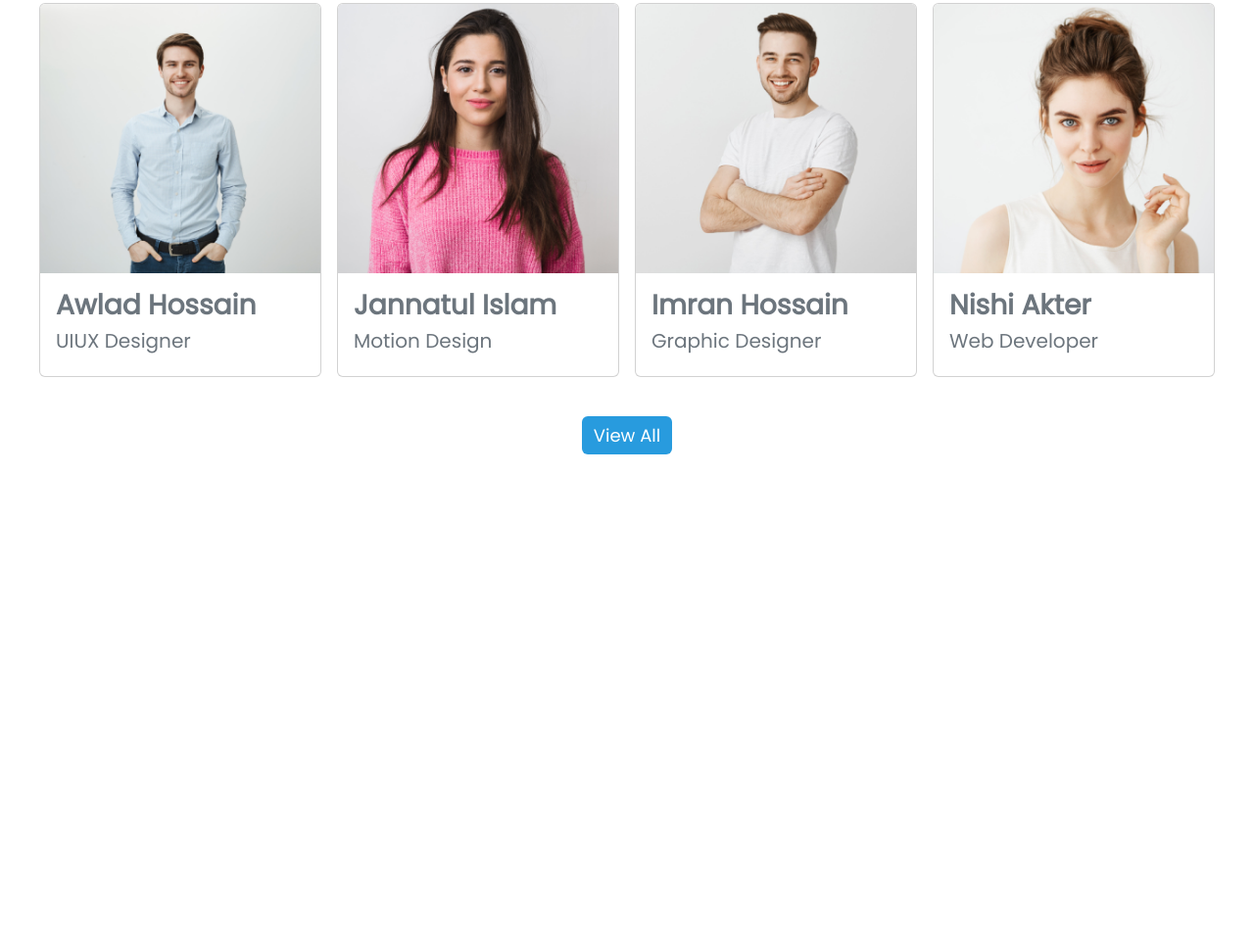
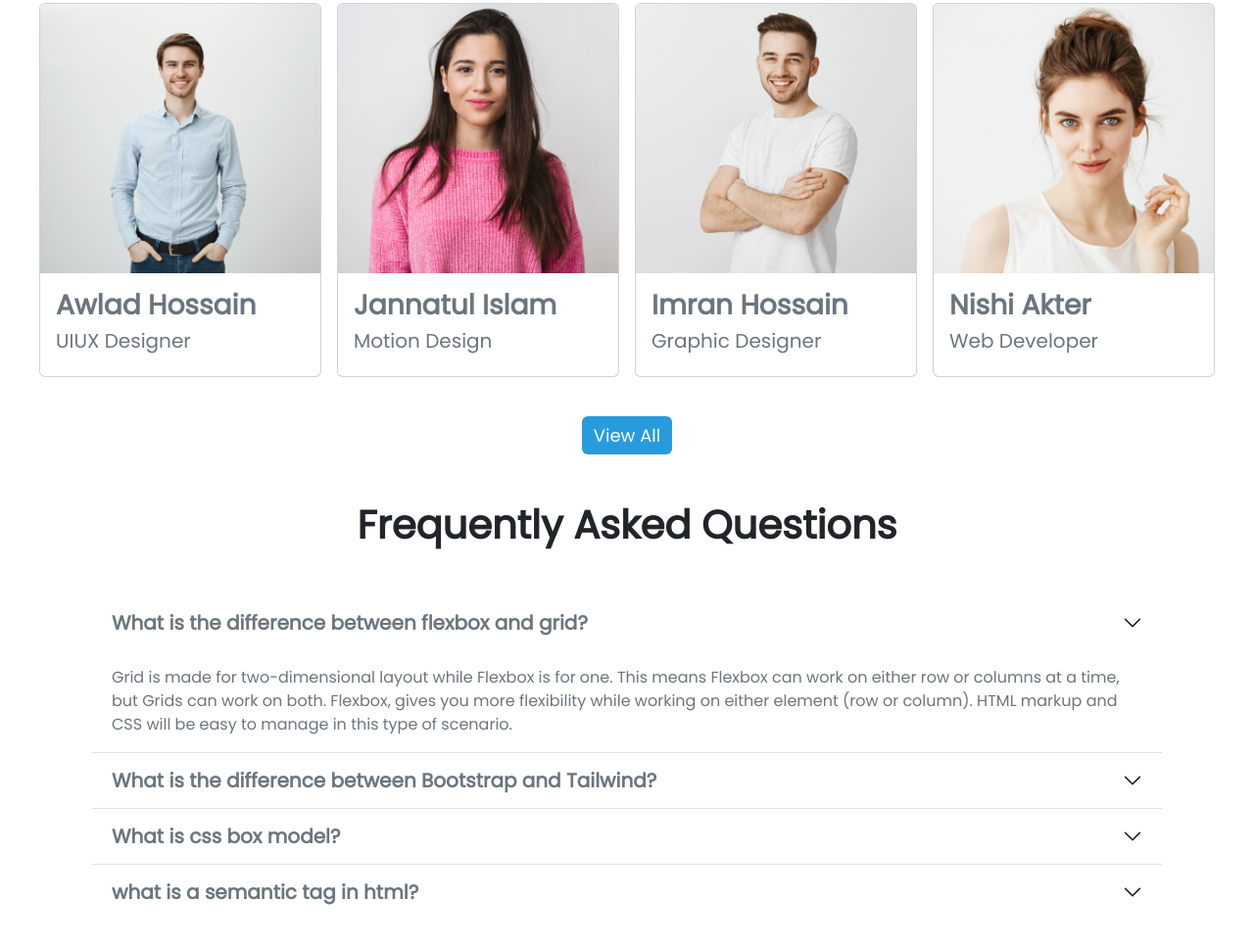
Before and after one commit to Uddin02/code-academy, a plain HTML site: page index.html in a window 1280 px wide. Shown: the part 2860-3827 px from the top of the page at 98% size. Before the commit the page ends 3348 px from the top, so only its background shows below. Drawn offline with nearby package versions, Linux system fonts and the light colour scheme.

Commit message:
FAQ section added

```diff
--- a/index.html
+++ b/index.html
@@ -376,6 +376,75 @@
         </section>
         <!-- student section end -->
 
+        <!-- FAQ section start -->
+        <section class="container container-fluid my-5">
+            <div class="mb-5 text-center">
+                <h3 class="fs-1"><strong> Frequently Asked Questions</strong></h3>
+            </div>
+            <div class="container-fluid accordion accordion-flush col-12 pb-4" id="accordionFlushExample">
+                <div class="accordion-item">
+                    <h2 class="accordion-header" id="flush-headingOne">
+                        <button class="accordion-button collapsed fw-bold fs-5 text-secondary" type="button" data-bs-toggle="collapse"
+                            data-bs-target="#flush-collapseOne" aria-expanded="true" aria-controls="flush-collapseOne">
+                            What is the difference between flexbox and grid?
+                        </button>
+                    </h2>
+                    <div id="flush-collapseOne" class="accordion-collapse show" aria-labelledby="flush-headingOne"
+                        data-bs-parent="#accordionFlushExample">
+                        <div class="accordion-body text-muted">Grid is made for two-dimensional layout while Flexbox is for one. This
+                            means Flexbox can work on either row or columns at a time, but Grids can work on both. Flexbox,
+                            gives you more flexibility while working on either element (row or column). HTML markup and CSS
+                            will be easy to manage in this type of scenario.</div>
+                    </div>
+                </div>
+                <div class="accordion-item">
+                    <h2 class="accordion-header" id="flush-headingTwo">
+                        <button class="accordion-button collapsed collapsed fw-bold fs-5 text-secondary" type="button" data-bs-toggle="collapse"
+                            data-bs-target="#flush-collapseTwo" aria-expanded="false" aria-controls="flush-collapseTwo">
+                            What is the difference between Bootstrap and Tailwind?
+                        </button>
+                    </h2>
+                    <div id="flush-collapseTwo" class="accordion-collapse collapse" aria-labelledby="flush-headingTwo"
+                        data-bs-parent="#accordionFlushExample">
+                        <div class="accordion-body text-muted">Bootstrap comes with a set of pre-styled responsive, mobile-first
+                            components that possess a definite UI kit. Tailwind CSS uses a set of utility classes to create
+                            a neat UI with more flexibility and uniqueness. Sites created using Bootstrap follow the generic
+                            pattern that makes them look identical.</div>
+                    </div>
+                </div>
+                <div class="accordion-item">
+                    <h2 class="accordion-header" id="flush-headingThree">
+                        <button class="accordion-button collapsed collapsed fw-bold fs-5 text-secondary" type="button" data-bs-toggle="collapse"
+                            data-bs-target="#flush-collapseThree" aria-expanded="false" aria-controls="flush-collapseThree">
+                            What is css box model?
+                        </button>
+                    </h2>
+                    <div id="flush-collapseThree" class="accordion-collapse collapse" aria-labelledby="flush-headingThree"
+                        data-bs-parent="#accordionFlushExample">
+                        <div class="accordion-body text-muted">In CSS, the term "box model" is used when talking about design and
+                            layout. The CSS box model is essentially a box that wraps around every HTML element. It consists
+                            of: margins, borders, padding, and the actual content.</div>
+                    </div>
+                </div>
+                <div class="accordion-item">
+                    <h2 class="accordion-header" id="flush-headingFour">
+                        <button class="accordion-button collapsed collapsed fw-bold fs-5 text-secondary" type="button" data-bs-toggle="collapse"
+                            data-bs-target="#flush-collapseFour" aria-expanded="false" aria-controls="flush-collapseFour">
+                            what is a semantic tag in html?
+                        </button>
+                    </h2>
+                    <div id="flush-collapseFour" class="accordion-collapse collapse" aria-labelledby="flush-headingFour"
+                        data-bs-parent="#accordionFlushExample">
+                        <div class="accordion-body text-muted">Semantic HTML elements are those that clearly describe their meaning in
+                            a human- and machine-readable way. Elements such as "header" "footer" and "article" are all
+                            considered semantic because they accurately describe the purpose of the element and
+                            the type of content that is inside them.</div>
+                    </div>
+                </div>
+            </div>
+        </section>
+        <!-- FAQ section end -->
+
     </main>
 
     <script src="https://cdn.jsdelivr.net/npm/bootstrap@5.2.0/dist/js/bootstrap.bundle.min.js"
```
